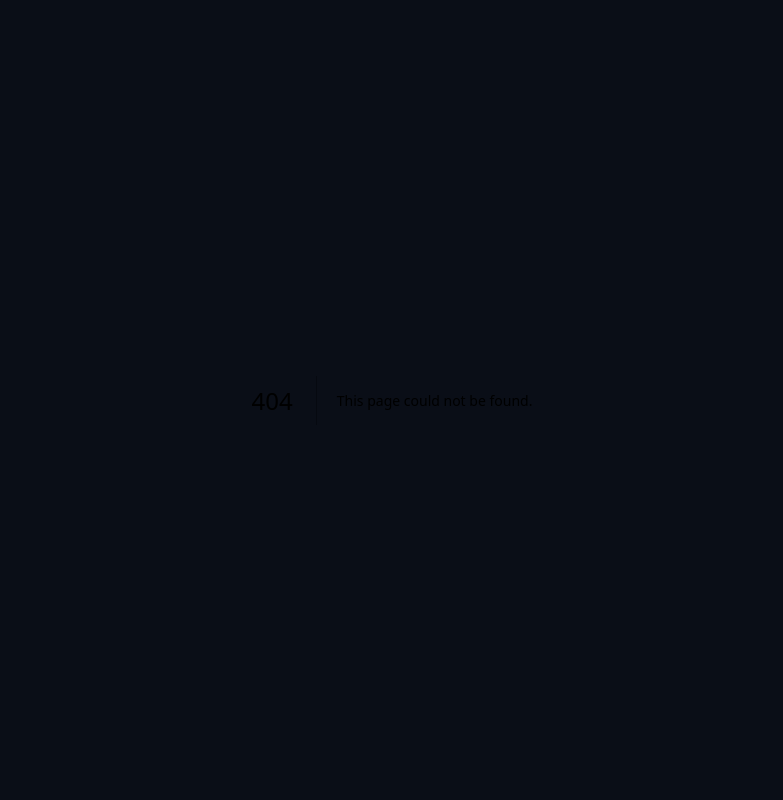
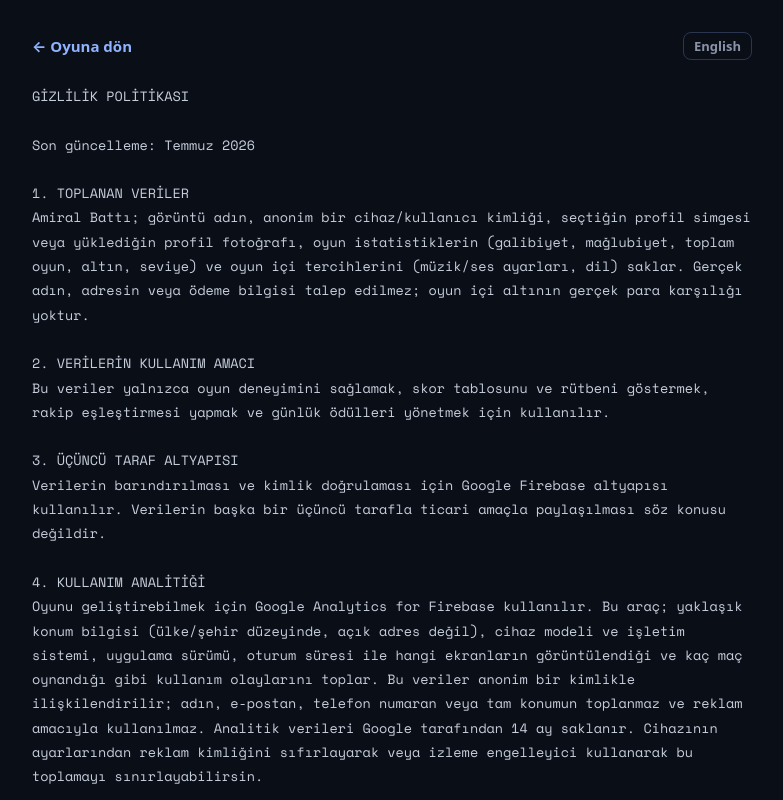
Before and after one commit to ozdenilim-web/amiral-batti, a Next.js app: page /gizlilik-politikasi in a window 1280 px wide. Before the commit this address had no page. Shown: the top 800 px of the page, without its empty margins (248-1031 px from the left). Built offline with nearby package versions, Linux system fonts and the light colour scheme; a web font is replaced by a local one.

Commit message:
Gizlilik politikasi icin herkese acik /gizlilik-politikasi sayfasi eklendi

```diff
--- /dev/null
+++ b/src/app/gizlilik-politikasi/page.js
@@ -0,0 +1,64 @@
+import { PRIVACY_TEXT, PRIVACY_TEXT_EN } from "../Game";
+
+export const metadata = {
+  title: "Gizlilik Politikası — Amiral Battı",
+  description: "Amiral Battı gizlilik politikası ve kullanım koşulları",
+};
+
+const S = {
+  wrap: {
+    minHeight: "100vh",
+    background: "#0a0e17",
+    color: "#e8edf5",
+    padding: "32px 18px 64px",
+    fontFamily: "system-ui, -apple-system, sans-serif",
+  },
+  inner: { maxWidth: 720, margin: "0 auto" },
+  topRow: {
+    display: "flex",
+    justifyContent: "space-between",
+    alignItems: "center",
+    marginBottom: 24,
+  },
+  back: {
+    color: "#8fb3ff",
+    textDecoration: "none",
+    fontWeight: 700,
+    fontSize: 15,
+  },
+  langLink: {
+    color: "#8b93a7",
+    textDecoration: "none",
+    fontWeight: 700,
+    fontSize: 13,
+    border: "1px solid #2a3550",
+    borderRadius: 8,
+    padding: "4px 10px",
+  },
+  body: {
+    fontSize: 13.5,
+    lineHeight: 1.8,
+    color: "#c7cedb",
+    fontFamily: "var(--font-mono, monospace)",
+    whiteSpace: "pre-wrap",
+  },
+};
+
+export default function GizlilikPolitikasi({ searchParams }) {
+  const lang = searchParams?.lang === "en" ? "en" : "tr";
+  const text = lang === "en" ? PRIVACY_TEXT_EN : PRIVACY_TEXT;
+
+  return (
+    <div style={S.wrap}>
+      <div style={S.inner}>
+        <div style={S.topRow}>
+          <a href="/" style={S.back}>&larr; {lang === "en" ? "Back to game" : "Oyuna dön"}</a>
+          <a href={lang === "en" ? "?lang=tr" : "?lang=en"} style={S.langLink}>
+            {lang === "en" ? "Türkçe" : "English"}
+          </a>
+        </div>
+        <div style={S.body}>{text}</div>
+      </div>
+    </div>
+  );
+}
```
Also changed, not shown: src/app/Game.js.
